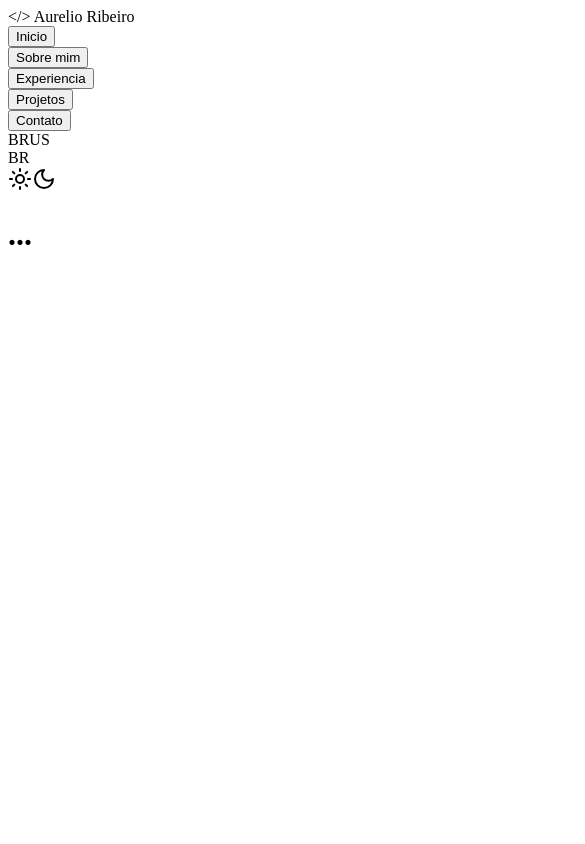
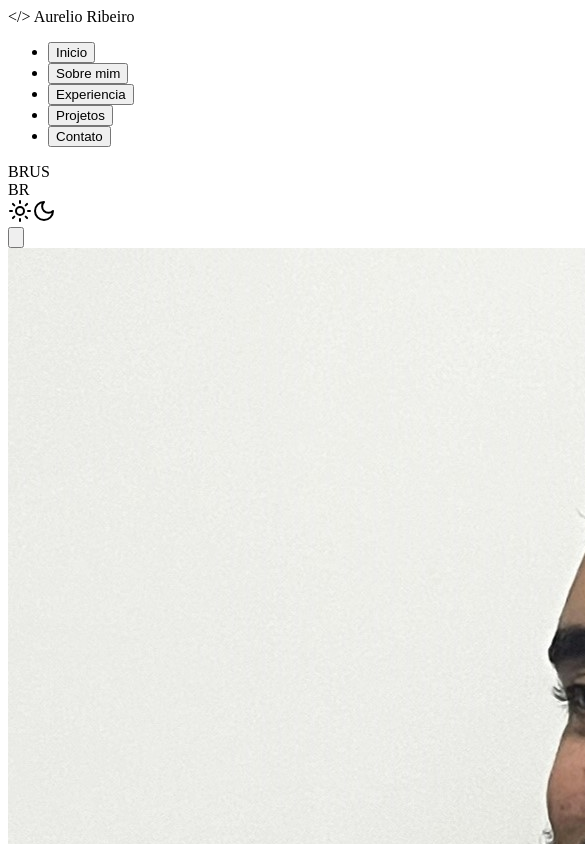
Before and after one commit to aureliodeboa/Portfolio, a Next.js app: page / in a window 390 px wide. Shown: the top 844 px of the page, 585 px wide, since content can reach past the window. Built offline with nearby package versions, Linux system fonts and the light colour scheme.

Commit message:
feat-responsividade

```diff
--- a/src/app/page.tsx
+++ b/src/app/page.tsx
@@ -1,6 +1,7 @@
 "use client"
 import { Container } from "@/components/Container";
 import { Navbar } from "@/components/Navbar";
+import { Profile } from "@/components/sections/Profile";
 
 import { ThemeProvider } from "@/contexts/ThemeContext";
 
@@ -9,7 +10,7 @@ const Page = () =>{
     <ThemeProvider>
       <Container>
         <Navbar/>
-        <h1>...</h1>
+        <Profile/>
       </Container>
 
     </ThemeProvider>
--- a/src/components/Buttonavbar.tsx
+++ b/src/components/Buttonavbar.tsx
@@ -6,10 +6,10 @@ type Props = {
 
 export const Buttonavbar = ({label, _onClick}: Props) =>{
     return(
-     <div className="flex flex-col">
-          <button className="mx-2 h-8 my-auto
-         hover:border-b-[2px]  border-black dark:border-white  transition duration-500 ease-in-out font-semibold " type="button" onClick={_onClick}>{label}</button>
-
+     <div className="flex flex-col text-sm  sm:mx-1 md:mx-2 md:min-w-[80px] md:text-sm lg:text-base">
+          <button className="h-8 my-auto
+                hover:border-b-[2px]  border-black dark:border-white  transition duration-500 ease-in-out font-semibold " type="button" onClick={_onClick}>{label}
+          </button>
      </div>
     )
 }
--- a/src/components/Container.tsx
+++ b/src/components/Container.tsx
@@ -8,12 +8,8 @@ type Props = {
 export const Container = ({children}:Props)=>{
     const themeCtx =useTheme();
     return(
-        <div
-            className="w-full h-screen bg-white text-black dark:bg-gray-900 dark:text-white"
-        >
-            <div className="container mx-auto">
-                {children}
-            </div>
+        <div className="w-full h-screen bg-[#FFFFFF] text-black dark:bg-[#09090B] dark:text-white flex flex-col justify-center" >
+            {children}
         </div>
     )
 }
--- a/src/components/Navbar.tsx
+++ b/src/components/Navbar.tsx
@@ -1,19 +1,56 @@
+import { link } from "fs"
 import { Buttonavbar } from "./Buttonavbar"
 import { ButtonTheme } from "./ButtonTheme"
 import { Switchlanguage } from "./Switchlanguage"
+import { useState } from "react"
 
 
 export const Navbar =()=> {
+
+    let Links= [
+        {name:"Inicio", _onClink:()=>{}},
+        {name:"Sobre mim", _onClink:()=>{}},
+        {name:"Experiencia", _onClink:()=>{}},
+        {name:"Projetos", _onClink:()=>{}},
+        {name:"Contato", _onClink:()=>{}},
+    ]
+    let[openMenu,setOpenMenu]=useState(false);
+
     return(
-        <nav className="h-14 flex flex-row justify-between  border-b-[0.5px] border-gray-500  text-center">
-            <div className="basis-1/4 p-1 text-xl font-bold m-2"> {"<"}<span className="text-yellow-300">/</span>{"> "}Aurelio Ribeiro</div>
-            <Buttonavbar label="Inicio" _onClick={()=>{}} />
-            <Buttonavbar label="Sobre mim" _onClick={()=>{}} />
-            <Buttonavbar label="Experiencia" _onClick={()=>{}} />
-            <Buttonavbar label="Projetos" _onClick={()=>{}} />
-            <Buttonavbar label="Contato" _onClick={()=>{}} />
-            <Switchlanguage/>
-            <ButtonTheme/>
+        <nav className=" fixed top-0  w-full flex flex-col-reverse md:flex-row justify-around  border-b-[0.5px] border-gray-200 dark:border-gray-800 bg-white dark:bg-[#09090B]">
+            <div className="hidden min-w-48  lg:flex justify-center content-center  items-center text-sm md:text-xl lg:text-xl font-bold "> {"<"}<span className="text-yellow-300">/</span>{"> "}Aurelio Ribeiro</div>
+
+             <ul className={`${openMenu?'':'hidden'}  md:flex md:items-center mb-1 mt-6 md:mt-2 md:static  w-full md:w-auto md:pl-0 pl-9 `}>
+                 {
+                     Links.map((link)=>(
+                            <li key={link.name} className="items-center justify-center flex">
+                             <Buttonavbar  label={link.name} _onClick={link._onClink} />
+                            </li>
+                     ))
+                 }
+
+             </ul>
+
+
+
+
+
+            <div className="flex justify-around sm:justify-items-end md:justify-items-end lg:justify-center md:w-80 ">
+                <Switchlanguage/>
+                <ButtonTheme/>
+                <button type="button" title="menu-mobile" onClick={()=>setOpenMenu(!openMenu)} className="w-8 justify-self-end md:hidden  flex  h-[30px] my-2 cursor-pointer">
+
+                    <svg xmlns="http://www.w3.org/2000/svg"  className={openMenu?'hidden':''} viewBox="0 0 512 512"><path fill="none" stroke="currentColor" strokeLinecap="round" strokeMiterlimit="10" strokeWidth="32" d="M80 160h352M80 256h352M80 352h352"/></svg>
+
+                    <svg xmlns="http://www.w3.org/2000/svg" className={openMenu?'':'hidden'} viewBox="0 0 512 512"><path fill="none" stroke="currentColor" strokeLinecap="round" strokeLinejoin="round" strokeWidth="32" d="M368 368L144 144M368 144L144 368"/></svg>
+                </button>
+
+            </div>
+
+
+
+
+
 
 
         </nav>
--- a/src/components/Switchlanguage.tsx
+++ b/src/components/Switchlanguage.tsx
@@ -6,9 +6,11 @@ export const Switchlanguage = ()=>{
     {/*!isSelected && <div className="absolute right-0 top-0 bottom-0 bg-black  text-white w-12   rounded-full py-2 text-xs transition duration-150 ease-in-out translate-x-full">US</div> */}
 
     return(
-        <span className="w-20 m-3  flex-row bg-black justify-center rounded-full text-black  text-xs text-center  relative cursor-pointer" onClick={handleToggle}>
-          <div className="absolute  bg-white h-full w-full text-black   rounded-2xl   text-xs  border-solid border-2 border-neutral-900 font-semibold "><span className="font-semibold  absolute left-0  mx-3 top-1/4">BR</span><span className=" font-semibold absolute right-0 mx-3 top-1/4">US</span></div>
-         {<div className={`absolute ${isSelected?`translate-x-0`:`translate-x-3/4 `} top-0 bottom-0 bg-black text-white w-12 transition-all duration-200   rounded-full py-2 text-xs `}>{isSelected?'BR':'US'}</div>}
+        <span className="w-20 h-[30px] m-3  flex-row  bg-black justify-center rounded-full text-black  text-xs text-center  relative cursor-pointer
+
+        " onClick={handleToggle}>
+          <div className="absolute bg-white h-full w-full text-black   rounded-2xl   text-xs  border-solid border-2 border-neutral-900 font-semibold "><span className="font-semibold  absolute left-0  mx-3 top-1/4">BR</span><span className=" font-semibold absolute right-0 mx-3 top-1/4">US</span></div>
+         {<div className={`absolute ${isSelected?`translate-x-0`:`translate-x-3/4 `}  top-0 bottom-0 bg-black text-white w-12 transition-all duration-200   rounded-full py-2 text-xs `}>{isSelected?'BR':'US'}</div>}
 
         </span>
     )
--- /dev/null
+++ b/src/components/sections/Profile.tsx
@@ -0,0 +1,18 @@
+
+export const Profile = () =>{
+    return(
+        <section className="flex flex-col justify-center  xl:flex-row  gap-6  lg:flex-row">
+            <span className="flex justify-center xl:ml-2  lg:ml-8"><img className="rounded-[80%] lg:rounded-[50px] h-[250px] w-[250px] md:mt-5 lg:mt-0 md:h-[300px] md:w-[300px] " src="/assets/images/profile.jpg" alt='imagem aurelio' /></span>
+
+            <div className="flex-1 flex-col  justify-center text-center xl:text-start lg:text-start">
+                <span className="w-full text-wrap flex flex-col justify-center">
+                    <h1 className="font-bold text-2xl md:text-2xl lg:text-4xl">Olá, eu sou Aurelio Ribeiro!</h1>
+                    <p className="mt-2 pr-4 text-sm md:text-lg w-5/4">Graduando em Engenharia  da computação, Desenvolvedor Front-End, Mobile e entusiasta na análise de dados.</p>
+                </span>
+                <div className="h-20 w-full bg-red-500">
+                <span>C O N T A T O S   </span>
+                </div>
+            </div>
+        </section>
+    )
+}
--- a/src/contexts/ThemeContext.tsx
+++ b/src/contexts/ThemeContext.tsx
@@ -8,7 +8,7 @@ export const ThemeContext = createContext<ThemeContextType | null> (null);
 
 export const ThemeProvider = ({children}: {children: ReactNode})=>{
     const localstoragetemp = typeof window !== 'undefined' ? localStorage.getItem(THEME_LOCAL_KEY) : "dark" //isso tira um error que estava dando por causa do localStorage
-    const [theme, setTheme]= useState(localstoragetemp||'dark'); //procura qual tema esta definido, caso null colaca-se dark
+    const [theme, setTheme]= useState('dark'); //coloca o tema dark como inicial
 
     useEffect(()=>{
         if(theme=='dark')
```
Also changed, not shown: public/assets/images/profile.jpg (added).
